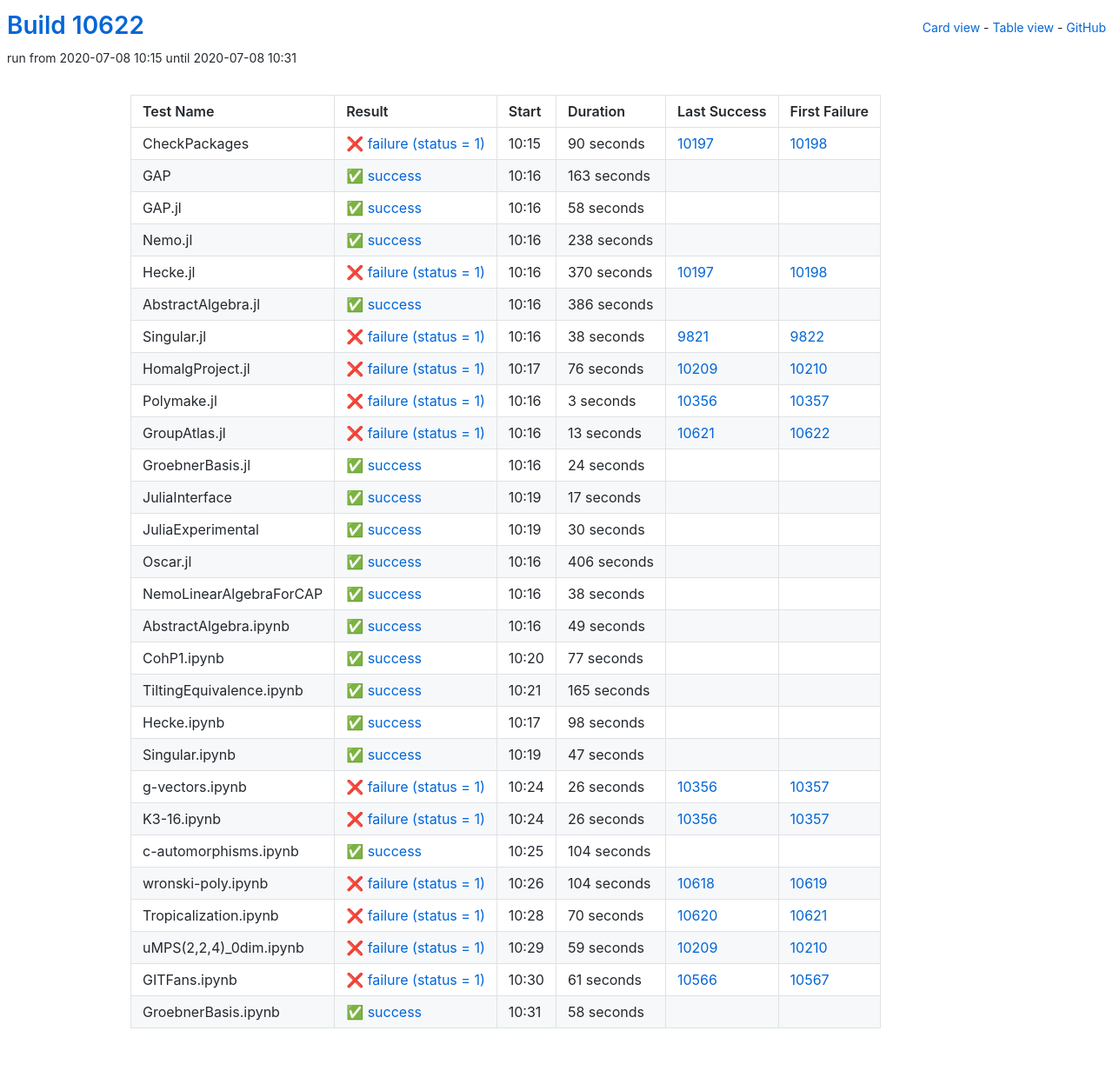
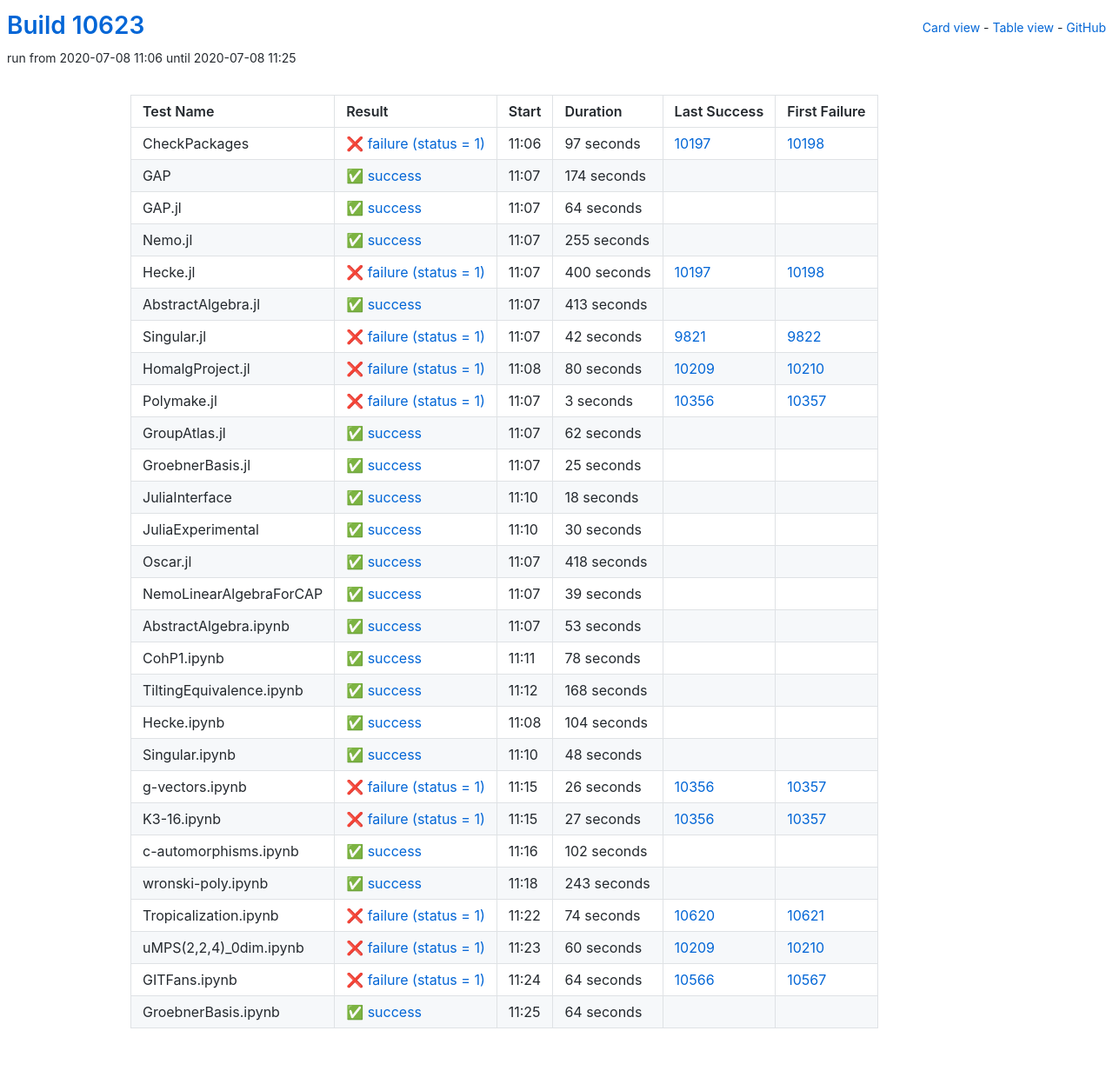
Before and after one commit to oscar-system/oscar-ci-status, a Jekyll site: the page built from table.html, in a window 1280 px wide. Shown: the whole page at 87% size. Built offline with Jekyll 4.4.1, drawn with Linux system fonts in a browser that asks for light colours.

Commit message:
Build #10623

```diff
--- a/_data/ci.yml
+++ b/_data/ci.yml
@@ -1,6 +1,6 @@
 ---
-build: 10622
-build_url: https://oscarci.mathematik.uni-kl.de/job/oscar/10622/
+build: 10623
+build_url: https://oscarci.mathematik.uni-kl.de/job/oscar/10623/
 job: oscar
 organization: oscar-system
 repo: oscar-ci-status
@@ -8,104 +8,104 @@
 tests:
 - name: CheckPackages
   id: checkpackages
-  log: https://oscarci.mathematik.uni-kl.de/job/oscar/10622/artifact/logs/build-10622/CheckPackages.log
-  start: 2020-07-08 10:15
+  log: https://oscarci.mathematik.uni-kl.de/job/oscar/10623/artifact/logs/build-10623/CheckPackages.log
+  start: 2020-07-08 11:06
   success: false
   exitcode: 1
   status: failure
-  duration: 90
+  duration: 97
   last_success: 10197
   last_success_url: https://oscarci.mathematik.uni-kl.de/job/oscar/10197/
   first_failure: 10198
   first_failure_url: https://oscarci.mathematik.uni-kl.de/job/oscar/10198/
 - name: GAP
   id: gap
-  log: https://oscarci.mathematik.uni-kl.de/job/oscar/10622/artifact/logs/build-10622/GAP.log
-  start: 2020-07-08 10:16
+  log: https://oscarci.mathematik.uni-kl.de/job/oscar/10623/artifact/logs/build-10623/GAP.log
+  start: 2020-07-08 11:07
   success: true
   exitcode: 0
   status: success
-  duration: 163
+  duration: 174
   last_success: false
   last_success_url:
   first_failure: false
   first_failure_url:
 - name: GAP.jl
   id: gap-jl
-  log: https://oscarci.mathematik.uni-kl.de/job/oscar/10622/artifact/logs/build-10622/GAP.jl.log
-  start: 2020-07-08 10:16
+  log: https://oscarci.mathematik.uni-kl.de/job/oscar/10623/artifact/logs/build-10623/GAP.jl.log
+  start: 2020-07-08 11:07
   success: true
   exitcode: 0
   status: success
-  duration: 58
+  duration: 64
   last_success: false
   last_success_url:
   first_failure: false
   first_failure_url:
 - name: Nemo.jl
   id: nemo-jl
-  log: https://oscarci.mathematik.uni-kl.de/job/oscar/10622/artifact/logs/build-10622/Nemo.jl.log
-  start: 2020-07-08 10:16
+  log: https://oscarci.mathematik.uni-kl.de/job/oscar/10623/artifact/logs/build-10623/Nemo.jl.log
+  start: 2020-07-08 11:07
   success: true
   exitcode: 0
   status: success
-  duration: 238
+  duration: 255
   last_success: false
   last_success_url:
   first_failure: false
   first_failure_url:
 - name: Hecke.jl
   id: hecke-jl
-  log: https://oscarci.mathematik.uni-kl.de/job/oscar/10622/artifact/logs/build-10622/Hecke.jl.log
-  start: 2020-07-08 10:16
+  log: https://oscarci.mathematik.uni-kl.de/job/oscar/10623/artifact/logs/build-10623/Hecke.jl.log
+  start: 2020-07-08 11:07
   success: false
   exitcode: 1
   status: failure
-  duration: 370
+  duration: 400
   last_success: 10197
   last_success_url: https://oscarci.mathematik.uni-kl.de/job/oscar/10197/
   first_failure: 10198
   first_failure_url: https://oscarci.mathematik.uni-kl.de/job/oscar/10198/
 - name: AbstractAlgebra.jl
   id: abstractalgebra-jl
-  log: https://oscarci.mathematik.uni-kl.de/job/oscar/10622/artifact/logs/build-10622/AbstractAlgebra.jl.log
-  start: 2020-07-08 10:16
+  log: https://oscarci.mathematik.uni-kl.de/job/oscar/10623/artifact/logs/build-10623/AbstractAlgebra.jl.log
+  start: 2020-07-08 11:07
   success: true
   exitcode: 0
   status: success
-  duration: 386
+  duration: 413
   last_success: false
   last_success_url:
   first_failure: false
   first_failure_url:
 - name: Singular.jl
   id: singular-jl
-  log: https://oscarci.mathematik.uni-kl.de/job/oscar/10622/artifact/logs/build-10622/Singular.jl.log
-  start: 2020-07-08 10:16
+  log: https://oscarci.mathematik.uni-kl.de/job/oscar/10623/artifact/logs/build-10623/Singular.jl.log
+  start: 2020-07-08 11:07
   success: false
   exitcode: 1
   status: failure
-  duration: 38
+  duration: 42
   last_success: 9821
   last_success_url: https://oscarci.mathematik.uni-kl.de/job/oscar/9821/
   first_failure: 9822
   first_failure_url: https://oscarci.mathematik.uni-kl.de/job/oscar/9822/
 - name: HomalgProject.jl
   id: homalgproject-jl
-  log: https://oscarci.mathematik.uni-kl.de/job/oscar/10622/artifact/logs/build-10622/HomalgProject.jl.log
-  start: 2020-07-08 10:17
+  log: https://oscarci.mathematik.uni-kl.de/job/oscar/10623/artifact/logs/build-10623/HomalgProject.jl.log
+  start: 2020-07-08 11:08
   success: false
   exitcode: 1
   status: failure
-  duration: 76
+  duration: 80
   last_success: 10209
   last_success_url: https://oscarci.mathematik.uni-kl.de/job/oscar/10209/
   first_failure: 10210
   first_failure_url: https://oscarci.mathematik.uni-kl.de/job/oscar/10210/
 - name: Polymake.jl
   id: polymake-jl
-  log: https://oscarci.mathematik.uni-kl.de/job/oscar/10622/artifact/logs/build-10622/Polymake.jl.log
-  start: 2020-07-08 10:16
+  log: https://oscarci.mathematik.uni-kl.de/job/oscar/10623/artifact/logs/build-10623/Polymake.jl.log
+  start: 2020-07-08 11:07
   success: false
   exitcode: 1
   status: failure
@@ -116,44 +116,44 @@
   first_failure_url: https://oscarci.mathematik.uni-kl.de/job/oscar/10357/
 - name: GroupAtlas.jl
   id: groupatlas-jl
-  log: https://oscarci.mathematik.uni-kl.de/job/oscar/10622/artifact/logs/build-10622/GroupAtlas.jl.log
-  start: 2020-07-08 10:16
-  success: false
-  exitcode: 1
-  status: failure
-  duration: 13
-  last_success: 10621
-  last_success_url: https://oscarci.mathematik.uni-kl.de/job/oscar/10621/
-  first_failure: 10622
-  first_failure_url: https://oscarci.mathematik.uni-kl.de/job/oscar/10622/
-- name: GroebnerBasis.jl
-  id: groebnerbasis-jl
-  log: https://oscarci.mathematik.uni-kl.de/job/oscar/10622/artifact/logs/build-10622/GroebnerBasis.jl.log
-  start: 2020-07-08 10:16
+  log: https://oscarci.mathematik.uni-kl.de/job/oscar/10623/artifact/logs/build-10623/GroupAtlas.jl.log
+  start: 2020-07-08 11:07
   success: true
   exitcode: 0
   status: success
-  duration: 24
+  duration: 62
+  last_success: false
+  last_success_url:
+  first_failure: false
+  first_failure_url:
+- name: GroebnerBasis.jl
+  id: groebnerbasis-jl
+  log: https://oscarci.mathematik.uni-kl.de/job/oscar/10623/artifact/logs/build-10623/GroebnerBasis.jl.log
+  start: 2020-07-08 11:07
+  success: true
+  exitcode: 0
+  status: success
+  duration: 25
   last_success: false
   last_success_url:
   first_failure: false
   first_failure_url:
 - name: JuliaInterface
   id: juliainterface
-  log: https://oscarci.mathematik.uni-kl.de/job/oscar/10622/artifact/logs/build-10622/JuliaInterface.log
-  start: 2020-07-08 10:19
+  log: https://oscarci.mathematik.uni-kl.de/job/oscar/10623/artifact/logs/build-10623/JuliaInterface.log
+  start: 2020-07-08 11:10
   success: true
   exitcode: 0
   status: success
-  duration: 17
+  duration: 18
   last_success: false
   last_success_url:
   first_failure: false
   first_failure_url:
 - name: JuliaExperimental
   id: juliaexperimental
-  log: https://oscarci.mathematik.uni-kl.de/job/oscar/10622/artifact/logs/build-10622/JuliaExperimental.log
-  start: 2020-07-08 10:19
+  log: https://oscarci.mathematik.uni-kl.de/job/oscar/10623/artifact/logs/build-10623/JuliaExperimental.log
+  start: 2020-07-08 11:10
   success: true
   exitcode: 0
   status: success
@@ -164,92 +164,92 @@
   first_failure_url:
 - name: Oscar.jl
   id: oscar-jl
-  log: https://oscarci.mathematik.uni-kl.de/job/oscar/10622/artifact/logs/build-10622/Oscar.jl.log
-  start: 2020-07-08 10:16
+  log: https://oscarci.mathematik.uni-kl.de/job/oscar/10623/artifact/logs/build-10623/Oscar.jl.log
+  start: 2020-07-08 11:07
   success: true
   exitcode: 0
   status: success
-  duration: 406
+  duration: 418
   last_success: false
   last_success_url:
   first_failure: false
   first_failure_url:
 - name: NemoLinearAlgebraForCAP
   id: nemolinearalgebraforcap
-  log: https://oscarci.mathematik.uni-kl.de/job/oscar/10622/artifact/logs/build-10622/NemoLinearAlgebraForCAP.log
-  start: 2020-07-08 10:16
+  log: https://oscarci.mathematik.uni-kl.de/job/oscar/10623/artifact/logs/build-10623/NemoLinearAlgebraForCAP.log
+  start: 2020-07-08 11:07
   success: true
   exitcode: 0
   status: success
-  duration: 38
+  duration: 39
   last_success: false
   last_success_url:
   first_failure: false
   first_failure_url:
 - name: AbstractAlgebra.ipynb
   id: abstractalgebra-ipynb
-  log: https://oscarci.mathematik.uni-kl.de/job/oscar/10622/artifact/logs/build-10622/AbstractAlgebra.ipynb.log
-  start: 2020-07-08 10:16
+  log: https://oscarci.mathematik.uni-kl.de/job/oscar/10623/artifact/logs/build-10623/AbstractAlgebra.ipynb.log
+  start: 2020-07-08 11:07
   success: true
   exitcode: 0
   status: success
-  duration: 49
+  duration: 53
   last_success: false
   last_success_url:
   first_failure: false
   first_failure_url:
 - name: CohP1.ipynb
   id: cohp1-ipynb
-  log: https://oscarci.mathematik.uni-kl.de/job/oscar/10622/artifact/logs/build-10622/CohP1.ipynb.log
-  start: 2020-07-08 10:20
+  log: https://oscarci.mathematik.uni-kl.de/job/oscar/10623/artifact/logs/build-10623/CohP1.ipynb.log
+  start: 2020-07-08 11:11
   success: true
   exitcode: 0
   status: success
-  duration: 77
+  duration: 78
   last_success: false
   last_success_url:
   first_failure: false
   first_failure_url:
 - name: TiltingEquivalence.ipynb
   id: tiltingequivalence-ipynb
-  log: https://oscarci.mathematik.uni-kl.de/job/oscar/10622/artifact/logs/build-10622/TiltingEquivalence.ipynb.log
-  start: 2020-07-08 10:21
+  log: https://oscarci.mathematik.uni-kl.de/job/oscar/10623/artifact/logs/build-10623/TiltingEquivalence.ipynb.log
+  start: 2020-07-08 11:12
   success: true
   exitcode: 0
   status: success
-  duration: 165
+  duration: 168
   last_success: false
   last_success_url:
   first_failure: false
   first_failure_url:
 - name: Hecke.ipynb
   id: hecke-ipynb
-  log: https://oscarci.mathematik.uni-kl.de/job/oscar/10622/artifact/logs/build-10622/Hecke.ipynb.log
-  start: 2020-07-08 10:17
+  log: https://oscarci.mathematik.uni-kl.de/job/oscar/10623/artifact/logs/build-10623/Hecke.ipynb.log
+  start: 2020-07-08 11:08
   success: true
   exitcode: 0
   status: success
-  duration: 98
+  duration: 104
   last_success: false
   last_success_url:
   first_failure: false
   first_failure_url:
 - name: Singular.ipynb
   id: singular-ipynb
-  log: https://oscarci.mathematik.uni-kl.de/job/oscar/10622/artifact/logs/build-10622/Singular.ipynb.log
-  start: 2020-07-08 10:19
+  log: https://oscarci.mathematik.uni-kl.de/job/oscar/10623/artifact/logs/build-10623/Singular.ipynb.log
+  start: 2020-07-08 11:10
   success: true
   exitcode: 0
   status: success
-  duration: 47
+  duration: 48
   last_success: false
   last_success_url:
   first_failure: false
   first_failure_url:
 - name: g-vectors.ipynb
   id: g-vectors-ipynb
-  log: https://oscarci.mathematik.uni-kl.de/job/oscar/10622/artifact/logs/build-10622/g-vectors.ipynb.log
-  start: 2020-07-08 10:24
+  log: https://oscarci.mathematik.uni-kl.de/job/oscar/10623/artifact/logs/build-10623/g-vectors.ipynb.log
+  start: 2020-07-08 11:15
   success: false
   exitcode: 1
   status: failure
@@ -260,84 +260,84 @@
   first_failure_url: https://oscarci.mathematik.uni-kl.de/job/oscar/10357/
 - name: K3-16.ipynb
   id: k3-16-ipynb
-  log: https://oscarci.mathematik.uni-kl.de/job/oscar/10622/artifact/logs/build-10622/K3-16.ipynb.log
-  start: 2020-07-08 10:24
+  log: https://oscarci.mathematik.uni-kl.de/job/oscar/10623/artifact/logs/build-10623/K3-16.ipynb.log
+  start: 2020-07-08 11:15
   success: false
   exitcode: 1
   status: failure
-  duration: 26
+  duration: 27
   last_success: 10356
   last_success_url: https://oscarci.mathematik.uni-kl.de/job/oscar/10356/
   first_failure: 10357
   first_failure_url: https://oscarci.mathematik.uni-kl.de/job/oscar/10357/
 - name: c-automorphisms.ipynb
   id: c-automorphisms-ipynb
-  log: https://oscarci.mathematik.uni-kl.de/job/oscar/10622/artifact/logs/build-10622/c-automorphisms.ipynb.log
-  start: 2020-07-08 10:25
+  log: https://oscarci.mathematik.uni-kl.de/job/oscar/10623/artifact/logs/build-10623/c-automorphisms.ipynb.log
+  start: 2020-07-08 11:16
   success: true
   exitcode: 0
   status: success
-  duration: 104
+  duration: 102
   last_success: false
   last_success_url:
   first_failure: false
   first_failure_url:
 - name: wronski-poly.ipynb
   id: wronski-poly-ipynb
-  log: https://oscarci.mathematik.uni-kl.de/job/oscar/10622/artifact/logs/build-10622/wronski-poly.ipynb.log
-  start: 2020-07-08 10:26
+  log: https://oscarci.mathematik.uni-kl.de/job/oscar/10623/artifact/logs/build-10623/wronski-poly.ipynb.log
+  start: 2020-07-08 11:18
+  success: true
+  exitcode: 0
+  status: success
+  duration: 243
+  last_success: false
+  last_success_url:
+  first_failure: false
+  first_failure_url:
+- name: Tropicalization.ipynb
+  id: tropicalization-ipynb
+  log: https://oscarci.mathematik.uni-kl.de/job/oscar/10623/artifact/logs/build-10623/Tropicalization.ipynb.log
+  start: 2020-07-08 11:22
   success: false
   exitcode: 1
   status: failure
-  duration: 104
-  last_success: 10618
-  last_success_url: https://oscarci.mathematik.uni-kl.de/job/oscar/10618/
-  first_failure: 10619
-  first_failure_url: https://oscarci.mathematik.uni-kl.de/job/oscar/10619/
-- name: Tropicalization.ipynb
-  id: tropicalization-ipynb
-  log: https://oscarci.mathematik.uni-kl.de/job/oscar/10622/artifact/logs/build-10622/Tropicalization.ipynb.log
-  start: 2020-07-08 10:28
-  success: false
-  exitcode: 1
-  status: failure
-  duration: 70
+  duration: 74
   last_success: 10620
   last_success_url: https://oscarci.mathematik.uni-kl.de/job/oscar/10620/
   first_failure: 10621
   first_failure_url: https://oscarci.mathematik.uni-kl.de/job/oscar/10621/
 - name: uMPS(2,2,4)_0dim.ipynb
   id: umps-2-2-4-0dim-ipynb
-  log: https://oscarci.mathematik.uni-kl.de/job/oscar/10622/artifact/logs/build-10622/uMPS-2-2-4-_0dim.ipynb.log
-  start: 2020-07-08 10:29
+  log: https://oscarci.mathematik.uni-kl.de/job/oscar/10623/artifact/logs/build-10623/uMPS-2-2-4-_0dim.ipynb.log
+  start: 2020-07-08 11:23
   success: false
   exitcode: 1
   status: failure
-  duration: 59
+  duration: 60
   last_success: 10209
   last_success_url: https://oscarci.mathematik.uni-kl.de/job/oscar/10209/
   first_failure: 10210
   first_failure_url: https://oscarci.mathematik.uni-kl.de/job/oscar/10210/
 - name: GITFans.ipynb
   id: gitfans-ipynb
-  log: https://oscarci.mathematik.uni-kl.de/job/oscar/10622/artifact/logs/build-10622/GITFans.ipynb.log
-  start: 2020-07-08 10:30
+  log: https://oscarci.mathematik.uni-kl.de/job/oscar/10623/artifact/logs/build-10623/GITFans.ipynb.log
+  start: 2020-07-08 11:24
   success: false
   exitcode: 1
   status: failure
-  duration: 61
+  duration: 64
   last_success: 10566
   last_success_url: https://oscarci.mathematik.uni-kl.de/job/oscar/10566/
   first_failure: 10567
   first_failure_url: https://oscarci.mathematik.uni-kl.de/job/oscar/10567/
 - name: GroebnerBasis.ipynb
   id: groebnerbasis-ipynb
-  log: https://oscarci.mathematik.uni-kl.de/job/oscar/10622/artifact/logs/build-10622/GroebnerBasis.ipynb.log
-  start: 2020-07-08 10:31
+  log: https://oscarci.mathematik.uni-kl.de/job/oscar/10623/artifact/logs/build-10623/GroebnerBasis.ipynb.log
+  start: 2020-07-08 11:25
   success: true
   exitcode: 0
   status: success
-  duration: 58
+  duration: 64
   last_success: false
   last_success_url:
   first_failure: false
```
Also changed, not shown: README.md.
